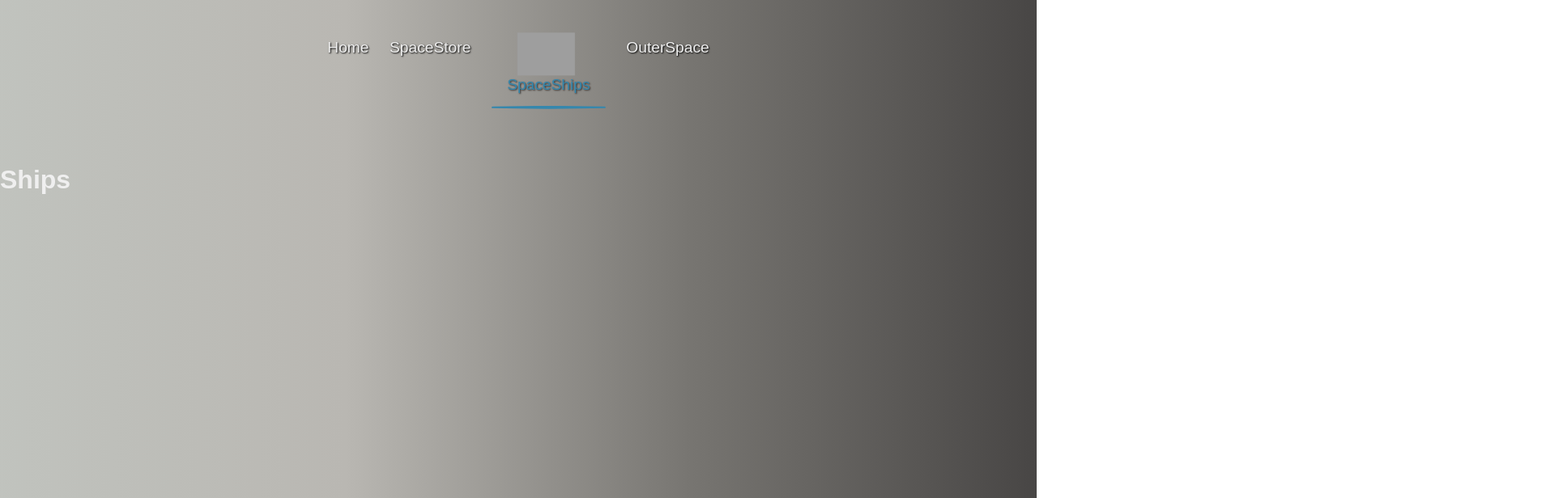
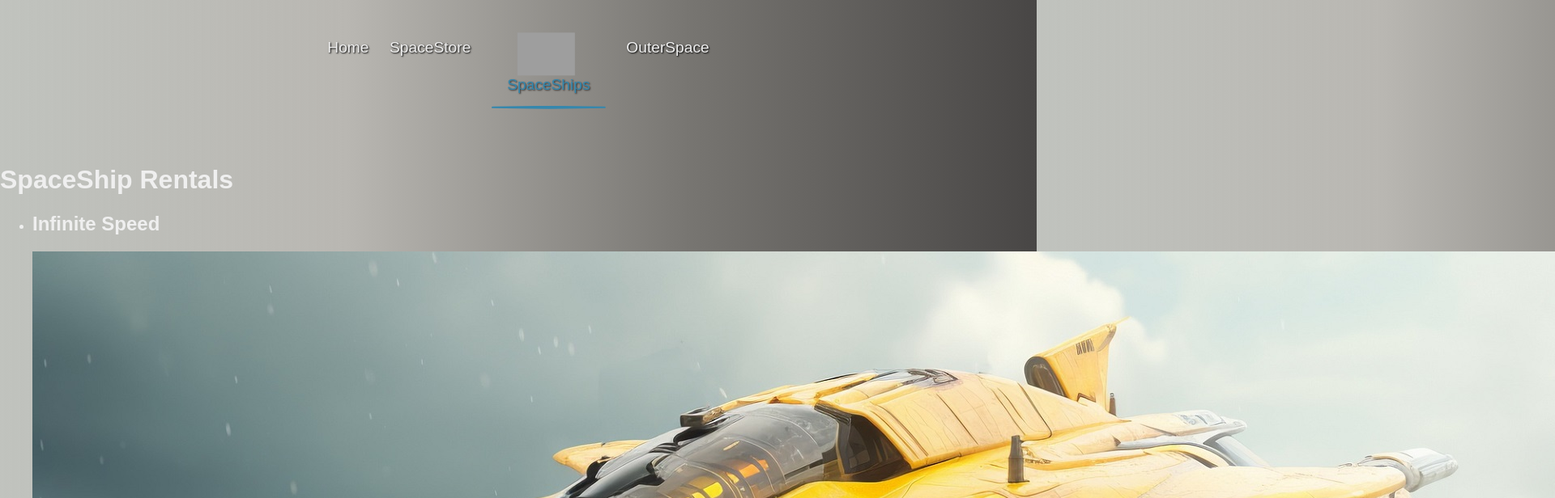
Before and after one commit to thegroosalugg/Andromeda, a React (Vite) app: page /ships in a window 1280 px wide. Shown: the top 616 px of the page at 81% size, 1920 px wide, since content can reach past the window. Built offline with nearby package versions, Linux system fonts and the light colour scheme; grey boxes are pictures that could not be loaded; a web font is replaced by a local one.

Commit message:
created spaceships dummy content and FCs. Content displayed

```diff
--- /dev/null
+++ b/src/components/spaceships/ShipItem.tsx
@@ -0,0 +1,19 @@
+interface SpaceShip {
+  name: string;
+  image: string;
+  desc: string;
+  price: number;
+}
+
+const SpaceShip: React.FC<SpaceShip> = ({ name, image, desc, price }) => {
+  return (
+    <li>
+      <h2>{name}</h2>
+      <img src={image} alt={name} />
+      <p>{desc}</p>
+      <p>${price}</p>
+    </li>
+  );
+}
+
+export default SpaceShip;
--- /dev/null
+++ b/src/components/spaceships/SpaceShips.tsx
@@ -0,0 +1,22 @@
+import ShipItem from './ShipItem';
+
+interface SpaceShip {
+  id: string;
+  name: string;
+  image: string;
+  desc: string;
+  price: number;
+}
+
+export default function SpaceShips({ spaceships }: { spaceships: SpaceShip[] }) {
+  return (
+    <div>
+      <h1>SpaceShip Rentals</h1>
+      <ul>
+        {spaceships.map((ship) => (
+          <ShipItem key={ship.id} {...ship} />
+        ))}
+      </ul>
+    </div>
+  );
+}
--- a/src/pages/SpaceShips.tsx
+++ b/src/pages/SpaceShips.tsx
@@ -1,3 +1,6 @@
+import { spaceships } from '../assets/spaceships/spaceships';
+import SpaceShips from '../components/spaceships/SpaceShips';
+
 export default function SpaceShipsPage() {
-  return <h1>Ships</h1>
+  return <SpaceShips spaceships={spaceships} />;
 }
```
